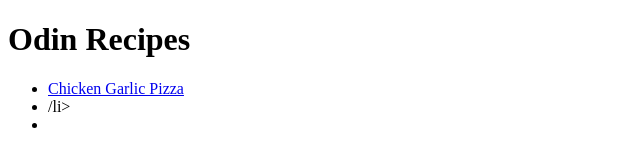
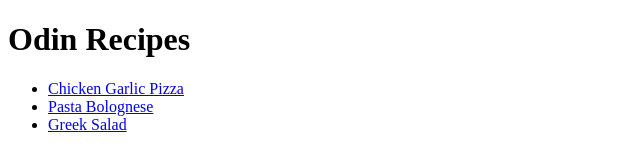
Before and after one commit to alexsnihur/odin-recipes, a plain HTML site: page index.html in a window 1280 px wide. Shown: the whole page, without its empty margins (0-640 px from the left). Drawn offline with Linux system fonts and the light colour scheme.

Commit message:
Fix recipe list markup on index page
Correct unordered list structure for recipe links on index.html.
Add clear text labels for each recipe link to improve readability.

```diff
--- a/index.html
+++ b/index.html
@@ -8,8 +8,8 @@
     <h1>Odin Recipes</h1>
     <ul>
         <li><a href="./recipes/chicken-garlic-pizza.html">Chicken Garlic Pizza</a></li>
-        <li><a href="./recipes/pasta_bolognese.html"></a>/li>
-        <li><a href="./recipes/greek_salad.html"></a></li>
+        <li><a href="./recipes/pasta_bolognese.html">Pasta Bolognese</a></li>
+        <li><a href="./recipes/greek_salad.html">Greek Salad</a></li>
     </ul>
 </body>
 </html>
```
